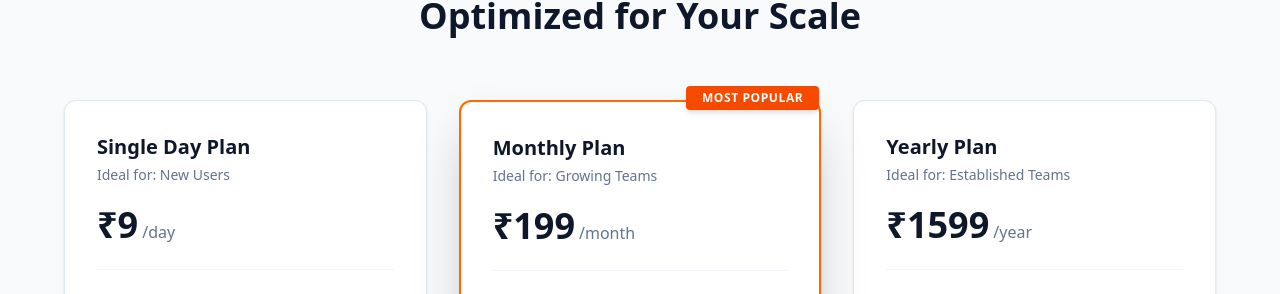
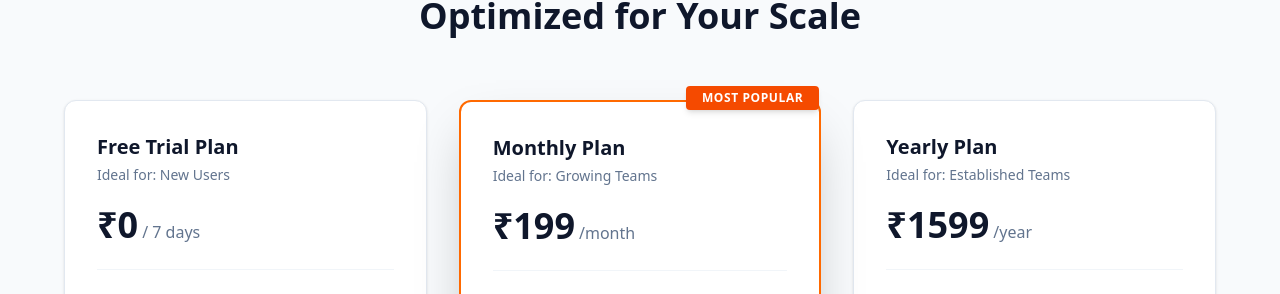
Before and after one commit to Murtazahd04/construction_website, a React app in the folder frontend/: page / in a window 1280 px wide. Shown: the part 2816-3110 px from the top of the page. Built offline with nearby package versions, Linux system fonts and the light colour scheme; the HTML template or start-up script is replaced by a standard one.

Commit message:
readme file

```diff
--- a/frontend/src/pages/LandingPage.jsx
+++ b/frontend/src/pages/LandingPage.jsx
@@ -350,9 +350,9 @@ const PricingCard = ({ title, price, frequency, features, isPopular, idealFor })
 const PricingSection = () => {
   const plans = [
     {
-      title: "Single Day Plan",
-      price: "9",
-      frequency: "/day",
+      title: "Free Trial Plan",
+      price: "0",
+      frequency: "/ 7  days",
       idealFor: "New Users",
       isPopular: false,
       features: [
```
Also changed, not shown: 1 other file (tests, documents, lock files or other folders).
